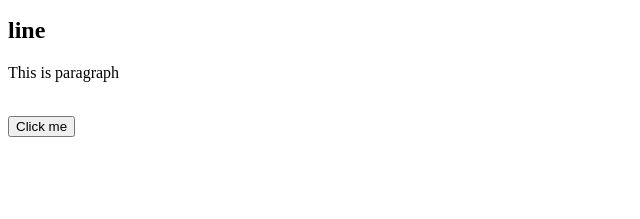
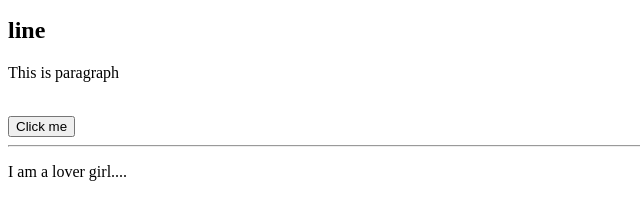
Before and after one commit to codersjahangir/my-first-website, a plain HTML site: page index.html in a window 1280 px wide. Shown: the part 105-324 px from the top of the page, without its empty margins (0-640 px from the left). Drawn offline with Linux system fonts and the light colour scheme.

Commit message:
paragraph change

```diff
--- a/index.html
+++ b/index.html
@@ -13,5 +13,7 @@
     <p>This is paragraph</p>
     <br>
     <button>Click me</button>
+    <hr>
+    <p>I am a lover girl....</p>
 </body>
 </html>
```
